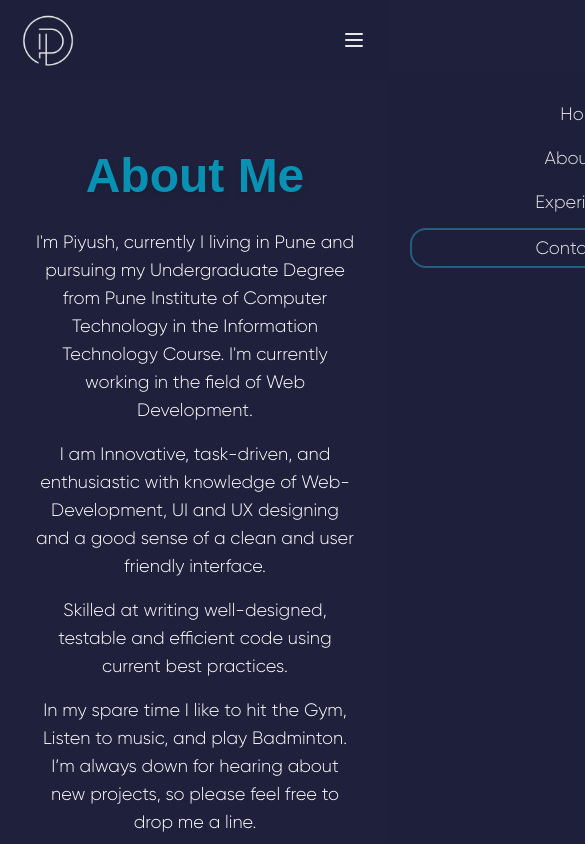
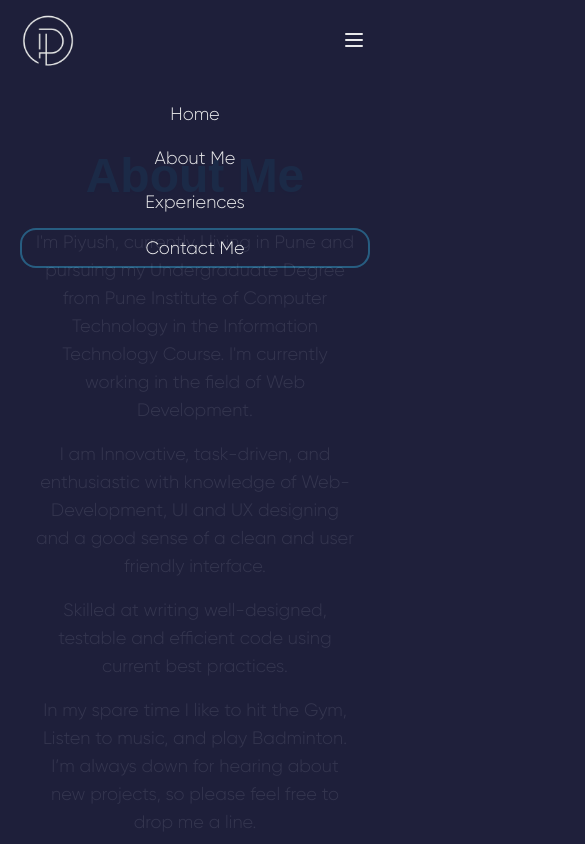
Before and after one commit to Piyush-Bora/Piyush_Portfolio, a Next.js app: page /about in a window 390 px wide. Both pictures are taken after a click on the button 354 px from the left and 40 px from the top of the page. Shown: the top 844 px of the page, 585 px wide, since content can reach past the window. Built offline with nearby package versions, Linux system fonts and the light colour scheme.

Commit message:
Mobile Navbar issue fixed.

```diff
--- a/components/Navbar.jsx
+++ b/components/Navbar.jsx
@@ -52,9 +52,9 @@ export default function Navbar(props) {
           {/* :className="{'translate-x-full': !navOpen, 'translate-x-0': navOpen}" */}
           {/* <div className="backdrop-blur-xl"> */}
           <ul
-            className={`fixed left-0 right-0 min-h-screen bg-[#1f203b] space-y-2 p-5 mt-3 font-gilroy text-lg z-50 transform translate-x-full ${
-              navOpen === false ? "translate-x-full" : "translate-x-0"
-            } duration-300 md:relative md:flex md:min-h-0 md:space-y-0 md:p-0 md:bg-opacity-0 md:opacity-100 md:mt-0 md:space-x-4 md:translate-x-0 md:mr-2 md:items-center`}
+            className={`fixed left-0 right-0 min-h-screen bg-[#1f203b] space-y-2 p-5 mt-3 font-gilroy text-lg z-50 transform transition-all duration-300 ${
+              navOpen === false ? "hidden" : ""
+            } md:relative md:flex md:min-h-0 md:space-y-0 md:p-0 md:bg-opacity-0 md:opacity-100 md:mt-0 md:space-x-4 md:translate-x-0 md:mr-2 md:items-center`}
           >
             <li className="hover:bg-[#29648a] rounded-2xl px-3 py-1 my-1 text-center focus:outline-none focus:bg-[#29648a]">
               <Link href="/" onClick={toggleNavBar}>
--- a/package.json
+++ b/package.json
@@ -30,9 +30,9 @@
     "web-vitals": "^2.1.4"
   },
   "scripts": {
-    "start": "vite",
-    "build": "vite build",
-    "dev": "next dev"
+    "dev": "next dev",
+    "build": "next build",
+    "start": "next start"
   },
   "eslintConfig": {
     "extends": [
--- a/pages/about.jsx
+++ b/pages/about.jsx
@@ -34,7 +34,7 @@ export default function About() {
       </Fade>
 
       <Fade cascade damping={0.2} delay={300} duration={1200}>
-        <div className="flex flex-col w-[60rem] min-h-[25rem] mx-auto pt-12 font-poppins">
+        <div className="flex flex-col w-[100%] md:w-[60rem] mx-auto pt-12 font-poppins">
           <div className="w-full bg-[#132d49] flex justify-between items-center rounded-t-lg py-4 px-3 md:px-5">
             <span className="text-white text-lg md:text-xl mr-2">
               Piyush Bora Resume
@@ -55,7 +55,7 @@ export default function About() {
             title="myResume"
             src="https://drive.google.com/file/d/1s5R0oiUZ8JLBHsLrHChoFfzJYed2SqCz/preview"
             // frameBorder="0"
-            className="md:min-h-[40rem]"
+            className="md:min-h-[40rem] min-h-[20rem]"
           ></iframe>
         </div>
       </Fade>
```
